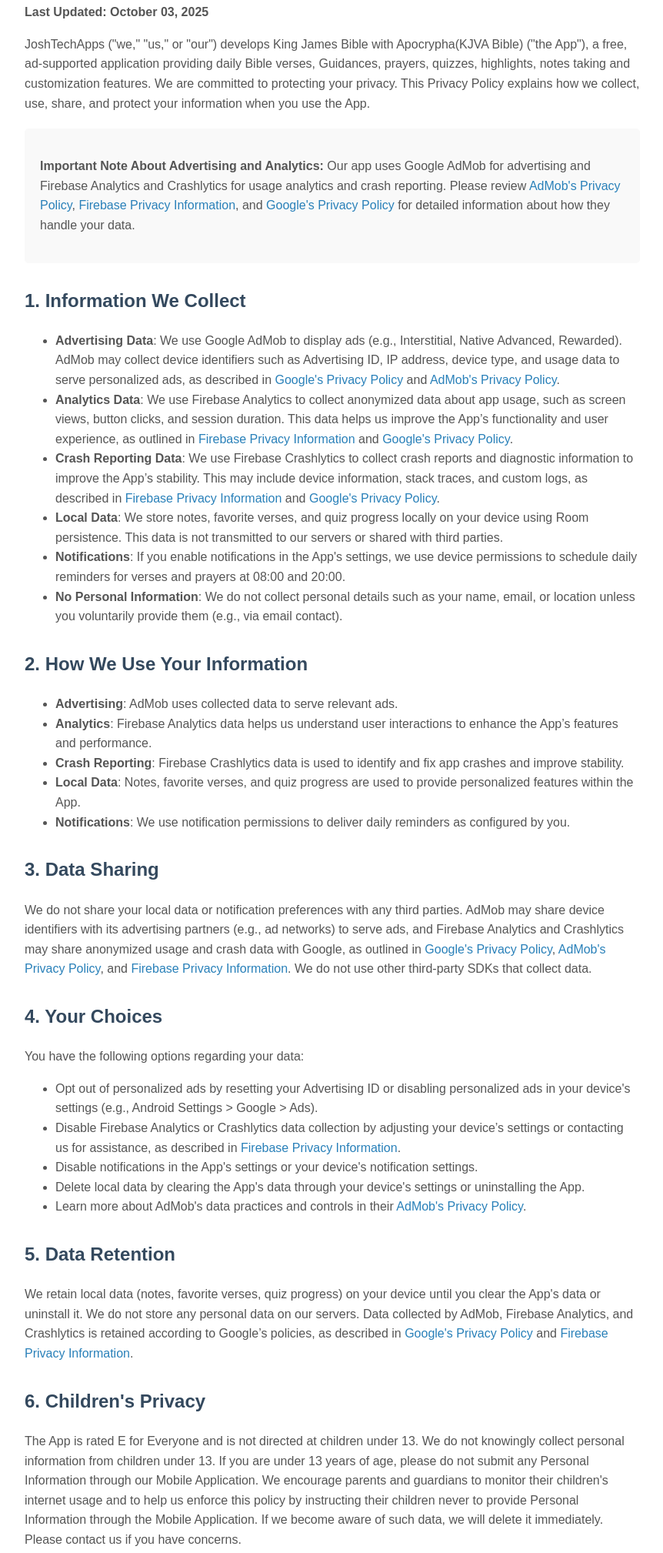
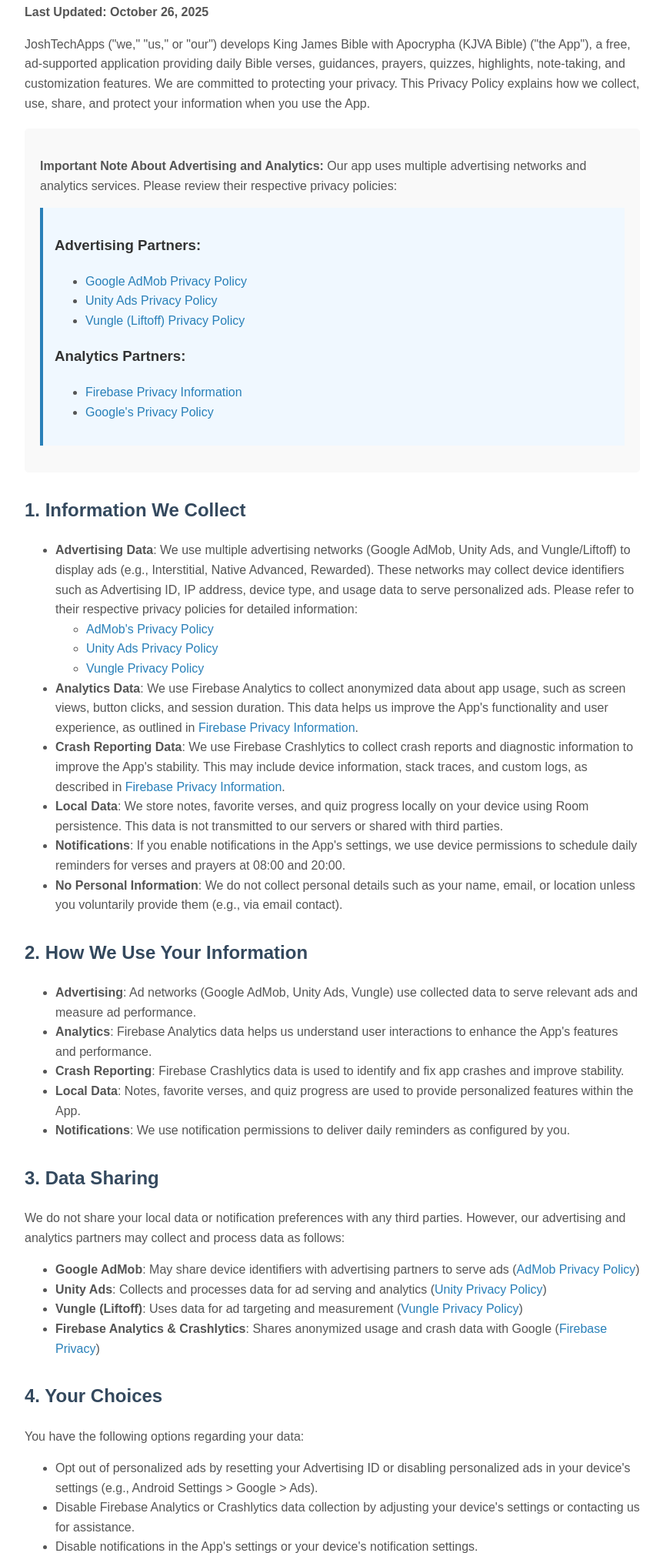
Before and after one commit to JoashTech/KJV-with-Apocrypha-private-policy, a plain HTML site: page index.html in a window 1280 px wide. Shown: the part 294-2312 px from the top of the page at 77% size, without its empty margins (8-870 px from the left). Drawn offline with Linux system fonts and the light colour scheme.

Commit message:
Revise privacy policy for advertising partners and updates
Updated privacy policy to reflect changes in advertising and analytics partners, including Unity Ads and Vungle. Revised last updated date and enhanced clarity on data practices.

```diff
--- a/index.html
+++ b/index.html
@@ -3,7 +3,7 @@
 <head>
     <meta charset="UTF-8">
     <meta name="viewport" content="width=device-width, initial-scale=1.0">
-    <title>Privacy Policy - King James Bible with Apocrypha(KJVA Bible)</title>
+    <title>Privacy Policy - King James Bible with Apocrypha (KJVA Bible)</title>
     <style>
         body {
             font-family: Arial, sans-serif;
@@ -47,26 +47,50 @@
             margin: 0 auto 20px;
             max-width: 100px;
         }
+        .ad-partners {
+            background: #f0f8ff;
+            padding: 15px;
+            border-left: 4px solid #2980b9;
+            margin: 15px 0;
+        }
     </style>
 </head>
 <body>
-    <img src="https://raw.githubusercontent.com/JoashTech/KJV-with-Apocrypha-private-policy/main/ic_kjva_icon.png" alt="King James Bible with Apocrypha(KJVA Bible) Icon" class="app-icon">
-    <h1>Privacy Policy for King James Bible with Apocrypha(KJVA Bible)</h1>
-    <p><strong>Last Updated: October 03, 2025</strong></p>
-    <p>JoshTechApps ("we," "us," or "our") develops King James Bible with Apocrypha(KJVA Bible) ("the App"), a free, ad-supported application providing daily Bible verses, Guidances, prayers, quizzes, highlights, notes taking and customization features. We are committed to protecting your privacy. This Privacy Policy explains how we collect, use, share, and protect your information when you use the App.</p>
+    <img src="https://raw.githubusercontent.com/JoashTech/KJV-with-Apocrypha-private-policy/main/ic_kjva_icon.png" alt="King James Bible with Apocrypha (KJVA Bible) Icon" class="app-icon">
+    <h1>Privacy Policy for King James Bible with Apocrypha (KJVA Bible)</h1>
+    <p><strong>Last Updated: October 26, 2025</strong></p>
+    <p>JoshTechApps ("we," "us," or "our") develops King James Bible with Apocrypha (KJVA Bible) ("the App"), a free, ad-supported application providing daily Bible verses, guidances, prayers, quizzes, highlights, note-taking, and customization features. We are committed to protecting your privacy. This Privacy Policy explains how we collect, use, share, and protect your information when you use the App.</p>
 
     <div class="container">
-        <p><strong>Important Note About Advertising and Analytics:</strong> Our app uses Google AdMob for advertising and Firebase Analytics and Crashlytics for usage analytics and crash reporting. Please review
-        <a href="https://support.google.com/admob/answer/6128543" target="_blank">AdMob's Privacy Policy</a>,
-        <a href="https://firebase.google.com/support/privacy" target="_blank">Firebase Privacy Information</a>, and
-        <a href="https://policies.google.com/privacy" target="_blank">Google's Privacy Policy</a> for detailed information about how they handle your data.</p>
+        <p><strong>Important Note About Advertising and Analytics:</strong> Our app uses multiple advertising networks and analytics services. Please review their respective privacy policies:</p>
+
+        <div class="ad-partners">
+            <h3>Advertising Partners:</h3>
+            <ul>
+                <li><a href="https://support.google.com/admob/answer/6128543" target="_blank">Google AdMob Privacy Policy</a></li>
+                <li><a href="https://unity.com/legal/privacy-policy" target="_blank">Unity Ads Privacy Policy</a></li>
+                <li><a href="https://vungle.com/privacy/" target="_blank">Vungle (Liftoff) Privacy Policy</a></li>
+            </ul>
+
+            <h3>Analytics Partners:</h3>
+            <ul>
+                <li><a href="https://firebase.google.com/support/privacy" target="_blank">Firebase Privacy Information</a></li>
+                <li><a href="https://policies.google.com/privacy" target="_blank">Google's Privacy Policy</a></li>
+            </ul>
+        </div>
     </div>
 
     <h2>1. Information We Collect</h2>
     <ul>
-        <li><strong>Advertising Data</strong>: We use Google AdMob to display ads (e.g., Interstitial, Native Advanced, Rewarded). AdMob may collect device identifiers such as Advertising ID, IP address, device type, and usage data to serve personalized ads, as described in <a href="https://policies.google.com/privacy" target="_blank">Google's Privacy Policy</a> and <a href="https://support.google.com/admob/answer/6128543" target="_blank">AdMob's Privacy Policy</a>.</li>
-        <li><strong>Analytics Data</strong>: We use Firebase Analytics to collect anonymized data about app usage, such as screen views, button clicks, and session duration. This data helps us improve the App’s functionality and user experience, as outlined in <a href="https://firebase.google.com/support/privacy" target="_blank">Firebase Privacy Information</a> and <a href="https://policies.google.com/privacy" target="_blank">Google's Privacy Policy</a>.</li>
-        <li><strong>Crash Reporting Data</strong>: We use Firebase Crashlytics to collect crash reports and diagnostic information to improve the App’s stability. This may include device information, stack traces, and custom logs, as described in <a href="https://firebase.google.com/support/privacy" target="_blank">Firebase Privacy Information</a> and <a href="https://policies.google.com/privacy" target="_blank">Google's Privacy Policy</a>.</li>
+        <li><strong>Advertising Data</strong>: We use multiple advertising networks (Google AdMob, Unity Ads, and Vungle/Liftoff) to display ads (e.g., Interstitial, Native Advanced, Rewarded). These networks may collect device identifiers such as Advertising ID, IP address, device type, and usage data to serve personalized ads. Please refer to their respective privacy policies for detailed information:
+            <ul>
+                <li><a href="https://support.google.com/admob/answer/6128543" target="_blank">AdMob's Privacy Policy</a></li>
+                <li><a href="https://unity.com/legal/privacy-policy" target="_blank">Unity Ads Privacy Policy</a></li>
+                <li><a href="https://vungle.com/privacy/" target="_blank">Vungle Privacy Policy</a></li>
+            </ul>
+        </li>
+        <li><strong>Analytics Data</strong>: We use Firebase Analytics to collect anonymized data about app usage, such as screen views, button clicks, and session duration. This data helps us improve the App's functionality and user experience, as outlined in <a href="https://firebase.google.com/support/privacy" target="_blank">Firebase Privacy Information</a>.</li>
+        <li><strong>Crash Reporting Data</strong>: We use Firebase Crashlytics to collect crash reports and diagnostic information to improve the App's stability. This may include device information, stack traces, and custom logs, as described in <a href="https://firebase.google.com/support/privacy" target="_blank">Firebase Privacy Information</a>.</li>
         <li><strong>Local Data</strong>: We store notes, favorite verses, and quiz progress locally on your device using Room persistence. This data is not transmitted to our servers or shared with third parties.</li>
         <li><strong>Notifications</strong>: If you enable notifications in the App's settings, we use device permissions to schedule daily reminders for verses and prayers at 08:00 and 20:00.</li>
         <li><strong>No Personal Information</strong>: We do not collect personal details such as your name, email, or location unless you voluntarily provide them (e.g., via email contact).</li>
@@ -74,46 +98,74 @@
 
     <h2>2. How We Use Your Information</h2>
     <ul>
-        <li><strong>Advertising</strong>: AdMob uses collected data to serve relevant ads.</li>
-        <li><strong>Analytics</strong>: Firebase Analytics data helps us understand user interactions to enhance the App’s features and performance.</li>
+        <li><strong>Advertising</strong>: Ad networks (Google AdMob, Unity Ads, Vungle) use collected data to serve relevant ads and measure ad performance.</li>
+        <li><strong>Analytics</strong>: Firebase Analytics data helps us understand user interactions to enhance the App's features and performance.</li>
         <li><strong>Crash Reporting</strong>: Firebase Crashlytics data is used to identify and fix app crashes and improve stability.</li>
         <li><strong>Local Data</strong>: Notes, favorite verses, and quiz progress are used to provide personalized features within the App.</li>
         <li><strong>Notifications</strong>: We use notification permissions to deliver daily reminders as configured by you.</li>
     </ul>
 
     <h2>3. Data Sharing</h2>
-    <p>We do not share your local data or notification preferences with any third parties. AdMob may share device identifiers with its advertising partners (e.g., ad networks) to serve ads, and Firebase Analytics and Crashlytics may share anonymized usage and crash data with Google, as outlined in <a href="https://policies.google.com/privacy" target="_blank">Google's Privacy Policy</a>, <a href="https://support.google.com/admob/answer/6128543" target="_blank">AdMob's Privacy Policy</a>, and <a href="https://firebase.google.com/support/privacy" target="_blank">Firebase Privacy Information</a>. We do not use other third-party SDKs that collect data.</p>
+    <p>We do not share your local data or notification preferences with any third parties. However, our advertising and analytics partners may collect and process data as follows:</p>
+    <ul>
+        <li><strong>Google AdMob</strong>: May share device identifiers with advertising partners to serve ads (<a href="https://support.google.com/admob/answer/6128543" target="_blank">AdMob Privacy Policy</a>)</li>
+        <li><strong>Unity Ads</strong>: Collects and processes data for ad serving and analytics (<a href="https://unity.com/legal/privacy-policy" target="_blank">Unity Privacy Policy</a>)</li>
+        <li><strong>Vungle (Liftoff)</strong>: Uses data for ad targeting and measurement (<a href="https://vungle.com/privacy/" target="_blank">Vungle Privacy Policy</a>)</li>
+        <li><strong>Firebase Analytics & Crashlytics</strong>: Shares anonymized usage and crash data with Google (<a href="https://firebase.google.com/support/privacy" target="_blank">Firebase Privacy</a>)</li>
+    </ul>
 
     <h2>4. Your Choices</h2>
     <p>You have the following options regarding your data:</p>
     <ul>
         <li>Opt out of personalized ads by resetting your Advertising ID or disabling personalized ads in your device's settings (e.g., Android Settings > Google > Ads).</li>
-        <li>Disable Firebase Analytics or Crashlytics data collection by adjusting your device’s settings or contacting us for assistance, as described in <a href="https://firebase.google.com/support/privacy" target="_blank">Firebase Privacy Information</a>.</li>
+        <li>Disable Firebase Analytics or Crashlytics data collection by adjusting your device's settings or contacting us for assistance.</li>
         <li>Disable notifications in the App's settings or your device's notification settings.</li>
         <li>Delete local data by clearing the App's data through your device's settings or uninstalling the App.</li>
-        <li>Learn more about AdMob's data practices and controls in their <a href="https://support.google.com/admob/answer/6128543" target="_blank">AdMob's Privacy Policy</a>.</li>
+        <li>Review and manage your preferences through our advertising partners' policies:
+            <ul>
+                <li><a href="https://support.google.com/admob/answer/6128543" target="_blank">AdMob Controls</a></li>
+                <li><a href="https://unity.com/legal/privacy-policy" target="_blank">Unity Privacy Controls</a></li>
+                <li><a href="https://vungle.com/privacy/" target="_blank">Vungle Privacy Controls</a></li>
+            </ul>
+        </li>
     </ul>
 
     <h2>5. Data Retention</h2>
-    <p>We retain local data (notes, favorite verses, quiz progress) on your device until you clear the App's data or uninstall it. We do not store any personal data on our servers. Data collected by AdMob, Firebase Analytics, and Crashlytics is retained according to Google’s policies, as described in <a href="https://policies.google.com/privacy" target="_blank">Google's Privacy Policy</a> and <a href="https://firebase.google.com/support/privacy" target="_blank">Firebase Privacy Information</a>.</p>
+    <p>We retain local data (notes, favorite verses, quiz progress) on your device until you clear the App's data or uninstall it. We do not store any personal data on our servers. Data collected by our advertising and analytics partners is retained according to their respective policies:</p>
+    <ul>
+        <li><a href="https://policies.google.com/privacy" target="_blank">Google's Data Retention</a></li>
+        <li><a href="https://unity.com/legal/privacy-policy" target="_blank">Unity Data Retention</a></li>
+        <li><a href="https://vungle.com/privacy/" target="_blank">Vungle Data Retention</a></li>
+    </ul>
 
     <h2>6. Children's Privacy</h2>
     <p>The App is rated E for Everyone and is not directed at children under 13. We do not knowingly collect personal information from children under 13. If you are under 13 years of age, please do not submit any Personal Information through our Mobile Application. We encourage parents and guardians to monitor their children's internet usage and to help us enforce this policy by instructing their children never to provide Personal Information through the Mobile Application. If we become aware of such data, we will delete it immediately. Please contact us if you have concerns.</p>
 
     <h2>7. Data Security</h2>
-    <p>We rely on Android's built-in security features, such as app sandboxing, to protect local data stored on your device. Since no data is transmitted to our servers, there is no risk of server-side data breaches.</p>
+    <p>We rely on Android's built-in security features, such as app sandboxing, to protect local data stored on your device. Since no data is transmitted to our servers, there is no risk of server-side data breaches. Our third-party partners implement their own security measures as described in their privacy policies.</p>
 
     <h2>8. International Compliance</h2>
-    <p>For users in the European Union (GDPR) or California (CCPA), you may have additional rights, such as requesting data access or deletion. Since we only store data locally and use AdMob, Firebase Analytics, and Crashlytics for ads and analytics, you can exercise these rights through your device settings or Google's ad and analytics settings, as described in <a href="https://firebase.google.com/support/privacy" target="_blank">Firebase Privacy Information</a>. Contact us for assistance.</p>
+    <p>For users in the European Union (GDPR) or California (CCPA), you may have additional rights, such as requesting data access or deletion. Since we only store data locally and use third-party services for ads and analytics, you can exercise these rights through your device settings or our partners' privacy controls. Contact us for assistance with data subject requests.</p>
 
-    <h2>9. Changes to This Policy</h2>
-    <p>We may update this Privacy Policy to reflect changes in our practices or legal requirements. We will post the updated policy on this page, and your continued use of the App constitutes consent to those changes.</p>
+    <h2>9. Third-Party Services</h2>
+    <p>Our app integrates with the following third-party services that may collect information:</p>
+    <ul>
+        <li><strong>Google AdMob</strong> - Advertising network</li>
+        <li><strong>Unity Ads</strong> - Advertising network</li>
+        <li><strong>Vungle (Liftoff)</strong> - Advertising network</li>
+        <li><strong>Firebase Analytics</strong> - Usage analytics</li>
+        <li><strong>Firebase Crashlytics</strong> - Crash reporting</li>
+    </ul>
+    <p>Each service operates under its own privacy policy, and we encourage you to review them.</p>
 
-    <h2>10. Contact Us</h2>
-    <p>If you have questions or concerns about this Privacy Policy, please contact us at <a href="mailto:contactjoshtech@gmail.com">contactjoshtech@gmail.com</a>.</p>
+    <h2>10. Changes to This Policy</h2>
+    <p>We may update this Privacy Policy to reflect changes in our practices, legal requirements, or additional third-party services. We will post the updated policy on this page with a revised "Last Updated" date, and your continued use of the App constitutes consent to those changes.</p>
+
+    <h2>11. Contact Us</h2>
+    <p>If you have questions or concerns about this Privacy Policy, or wish to exercise your data protection rights, please contact us at <a href="mailto:contactjoshtech@gmail.com">contactjoshtech@gmail.com</a>.</p>
 
     <footer>
-        <p>This privacy policy has been updated to include specific references to Google AdMob, Firebase Analytics, and Firebase Crashlytics privacy information.</p>
+        <p>This privacy policy has been updated to include specific references to Google AdMob, Unity Ads, Vungle (Liftoff), Firebase Analytics, and Firebase Crashlytics privacy information.</p>
     </footer>
 </body>
 </html>
```
